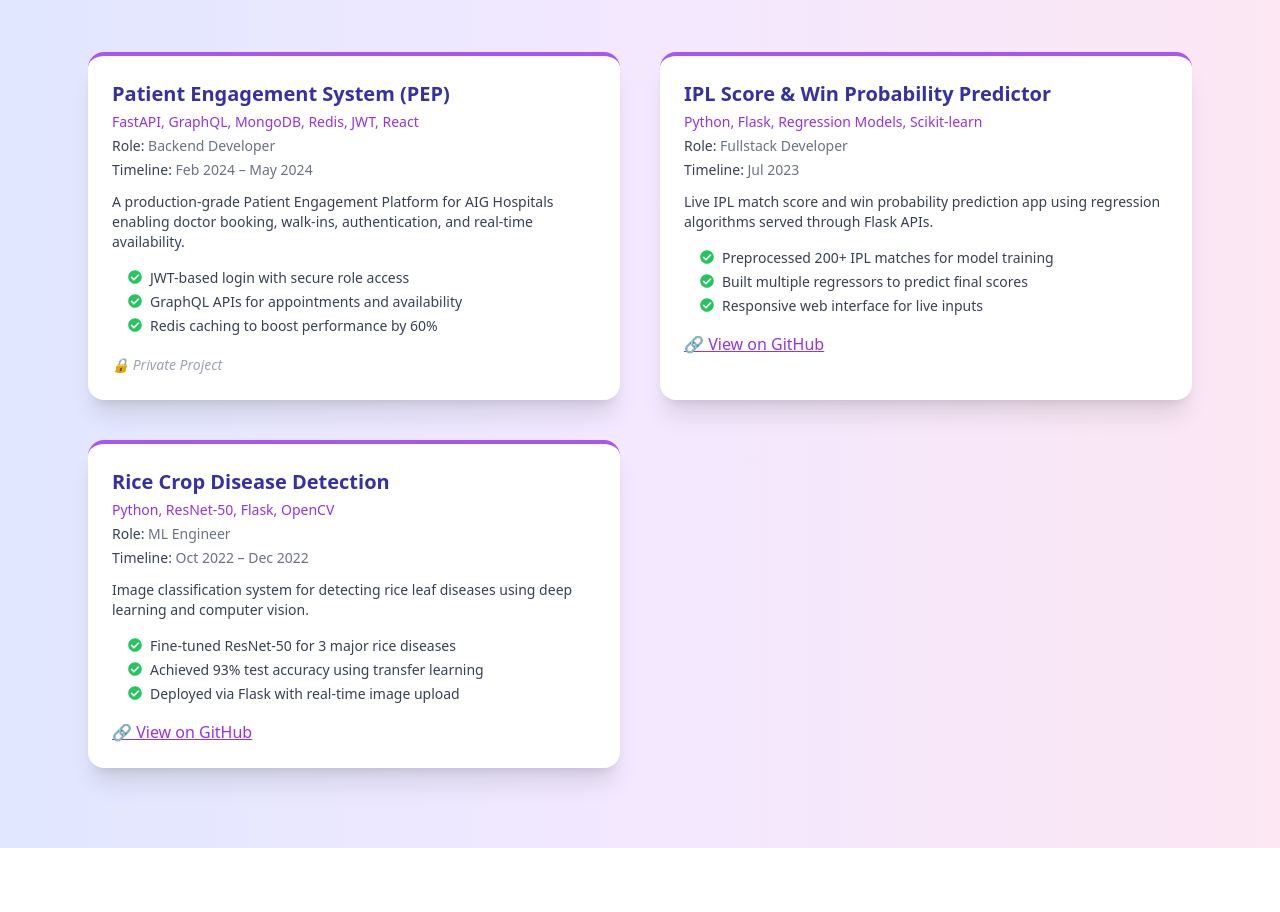
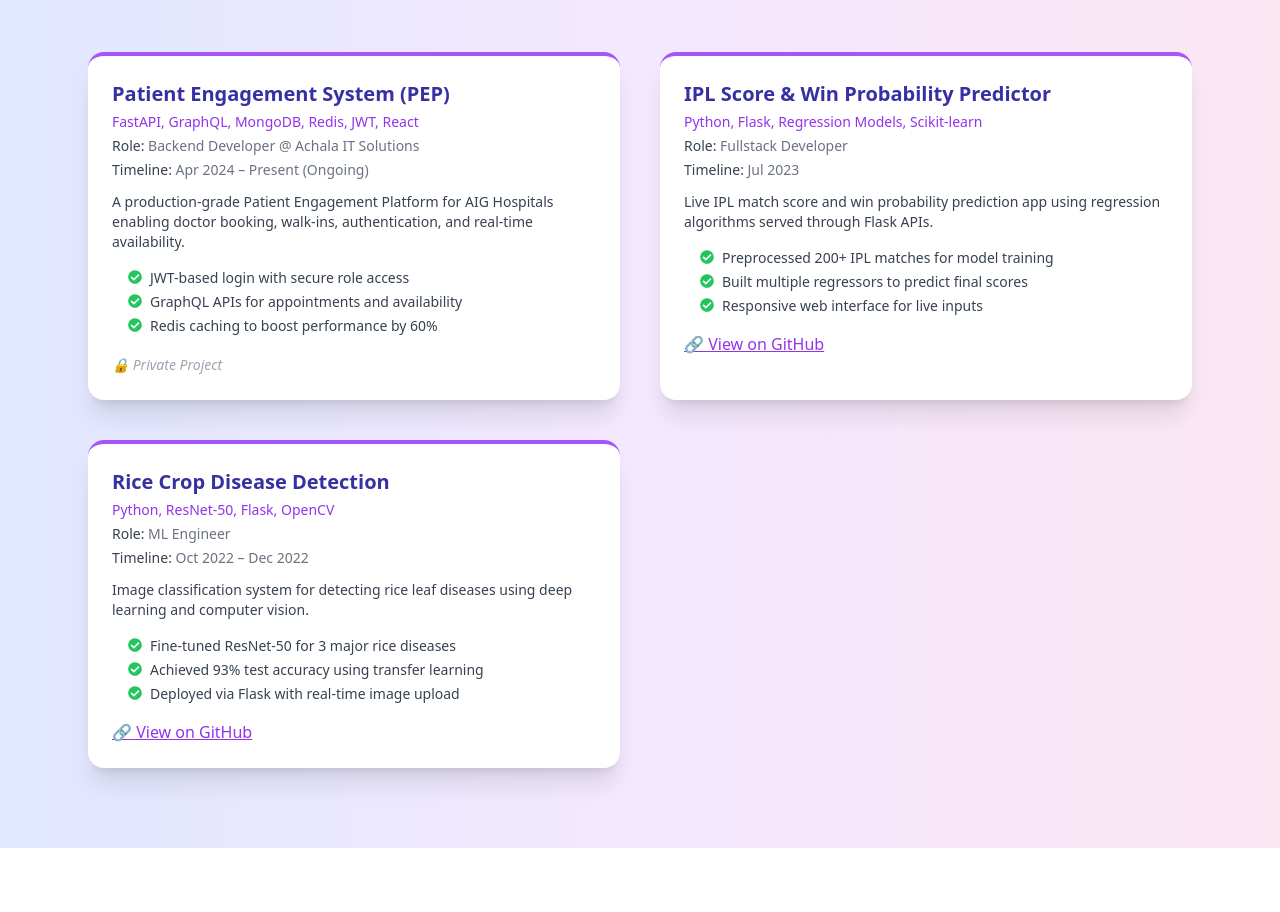
Before and after one commit to kaminiyuvaraju/kaminiyuvaraju, a React (Create React App) app: page / in a window 1280 px wide. Shown: the part 1321-2233 px from the top of the page. Built offline with nearby package versions, Linux system fonts and the light colour scheme; the HTML template or start-up script is replaced by a standard one.

Commit message:
Update Projects

```diff
--- a/src/components/Projects.js
+++ b/src/components/Projects.js
@@ -7,8 +7,8 @@ const Projects = () => {
     {
   title: "Patient Engagement System (PEP)",
   tech: "FastAPI, GraphQL, MongoDB, Redis, JWT, React",
-      role: "Backend Developer",
-      period: "Feb 2024 – May 2024",
+  role: "Backend Developer @ Achala IT Solutions",
+  period: "Apr 2024 – Present (Ongoing)",
   description:
     "A production-grade Patient Engagement Platform for AIG Hospitals enabling doctor booking, walk-ins, authentication, and real-time availability.",
   features: [
```
Lines whose indentation alone changed are shown as unchanged.
